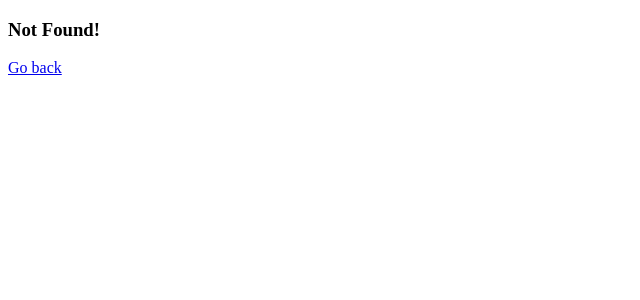
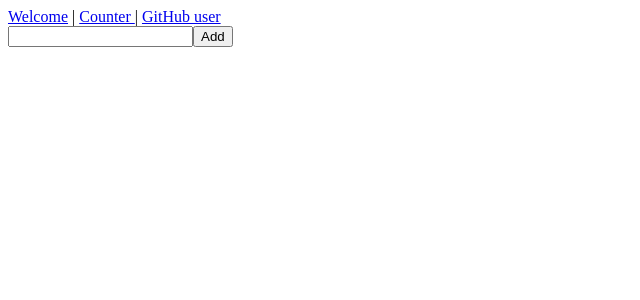
Before and after one commit to MAugelli/react-exercises, a React (Create React App) app: page /users in a window 1280 px wide. Before the commit this address had no page. Shown: the top 300 px of the page, without its empty margins (0-640 px from the left). Built offline with nearby package versions, Linux system fonts and the light colour scheme.

Commit message:
react-router-06

```diff
--- a/src/App.js
+++ b/src/App.js
@@ -1,6 +1,7 @@
 import { Routes,Route, Link } from "react-router-dom";
 import ClickCounter from "./components/ClickCounter";
 import GithubUser from "./components/GithubUser";
+import GithubUserList from "./components/GithubUserList";
 import Welcome from "./components/Welcome";
 
 
@@ -9,7 +10,9 @@ const App = () => {
      <Routes>
         <Route path="/" element={<Welcome />} />
         <Route path="/counter" element={<ClickCounter/>} />
-        <Route path="/users/:username" element={<GithubUser/>} />
+        <Route path="/users" element={<GithubUserList/>} >
+          <Route path=":username" element={<GithubUser/>} />
+          </Route>
         <Route path="*" element={<div>
           <h3>Not Found!</h3>
           <Link to="/">Go back</Link>
--- a/src/components/ClickCounter.js
+++ b/src/components/ClickCounter.js
@@ -12,7 +12,7 @@ function ClickCounter() {
         <h2>Counter: {counter} </h2>
         <button onClick={handlerIncrementCounter}>Increment</button>
         <div>
-        <Link to="/"> Welcome</Link> | <Link to="/counter"> Counter </Link> | <Link to="/users/:username"> GitHub user </Link>
+        <Link to="/"> Welcome</Link> | <Link to="/counter"> Counter </Link> | <Link to="/users"> GitHub user </Link>
         </div>
     </div>);
 
--- a/src/components/GithubUser.js
+++ b/src/components/GithubUser.js
@@ -1,5 +1,4 @@
 import { useEffect, useState } from "react";
-import { Link } from "react-router-dom";
 
 function GithubUser({username}) {
     const [user, setUser] = useState(null)
@@ -33,7 +32,6 @@ function GithubUser({username}) {
         {loading && <h1>Caricamento...</h1>}
         {user && <h1>{user.name}</h1>}
         {error && <h1>C'è stato un errore</h1>}
-        <Link to="/"> Welcome</Link> | <Link to="/counter"> Counter </Link> | <Link to="/users/:username"> GitHub user </Link>
 
     </div> );
 }
--- a/src/components/GithubUserList.js
+++ b/src/components/GithubUserList.js
@@ -1,4 +1,5 @@
 import { useState } from "react"
+import { Link } from "react-router-dom"
 import GithubUser from "./GithubUser"
 
 function GithubUserList (){
@@ -11,15 +12,18 @@ function GithubUserList (){
 
         return (
             <div>
+                <Link to="/"> Welcome</Link> | <Link to="/counter"> Counter </Link> | <Link to="/users"> GitHub user </Link>
                 <form onSubmit={handleAddItem}>
                     <input type="text" name="AddUser" />
                     <button type="submit">Add</button>
                 </form>
+
                 {users.map(item =>{
                 return (
                     <div  key={Math.random()}>
 
-                        <GithubUser username={item}/>
+                        <Link to={`/users/${item}`} elements={<GithubUser username={item}/>}> {item}</Link>
+
                     </div>
                 )}
                 )}
--- a/src/components/Welcome.js
+++ b/src/components/Welcome.js
@@ -5,7 +5,7 @@ function Welcome(){
     return (
     <div>
         <h1>Hello, {user}!</h1>
-        <Link to="/"> Welcome</Link> | <Link to="/counter"> Counter </Link> | <Link to="/users/:username"> GitHub user </Link>
+        <Link to="/"> Welcome</Link> | <Link to="/counter"> Counter </Link> | <Link to="/users"> GitHub user </Link>
     </div>
     );
 }
```
